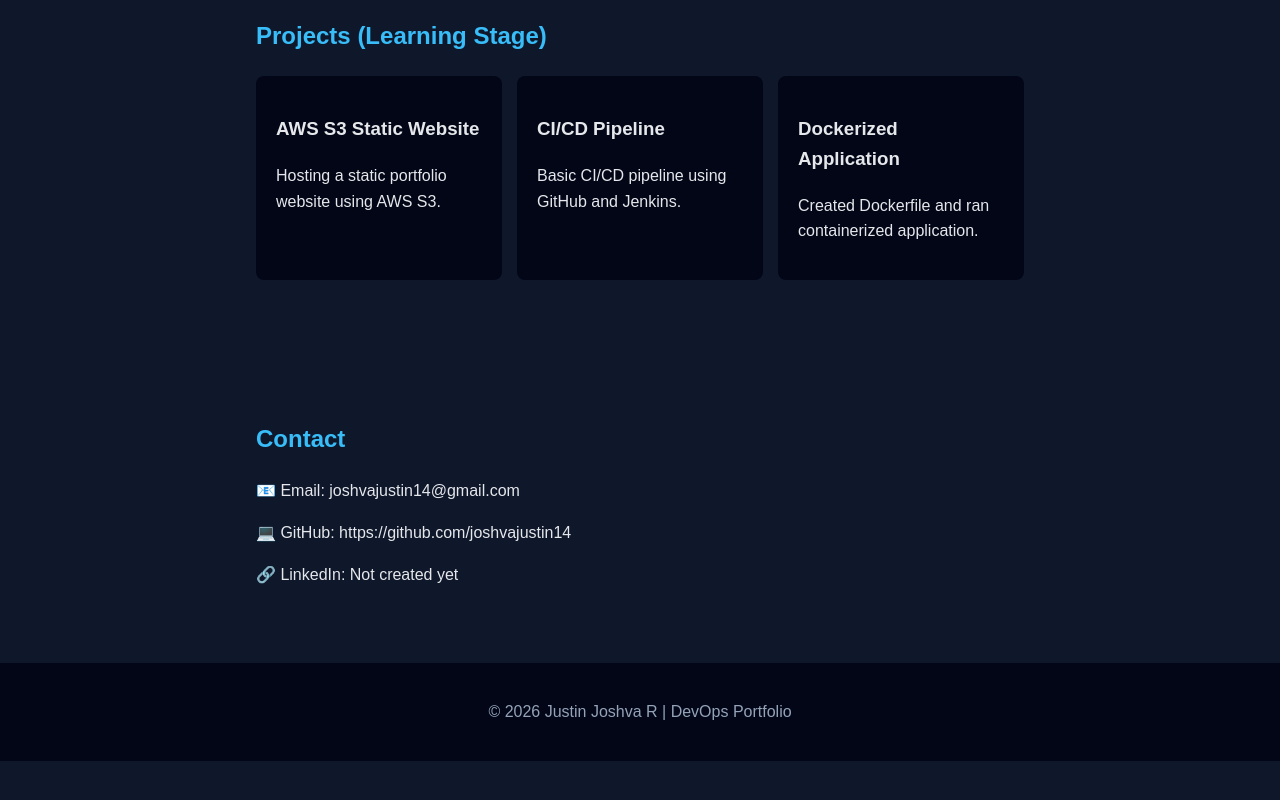
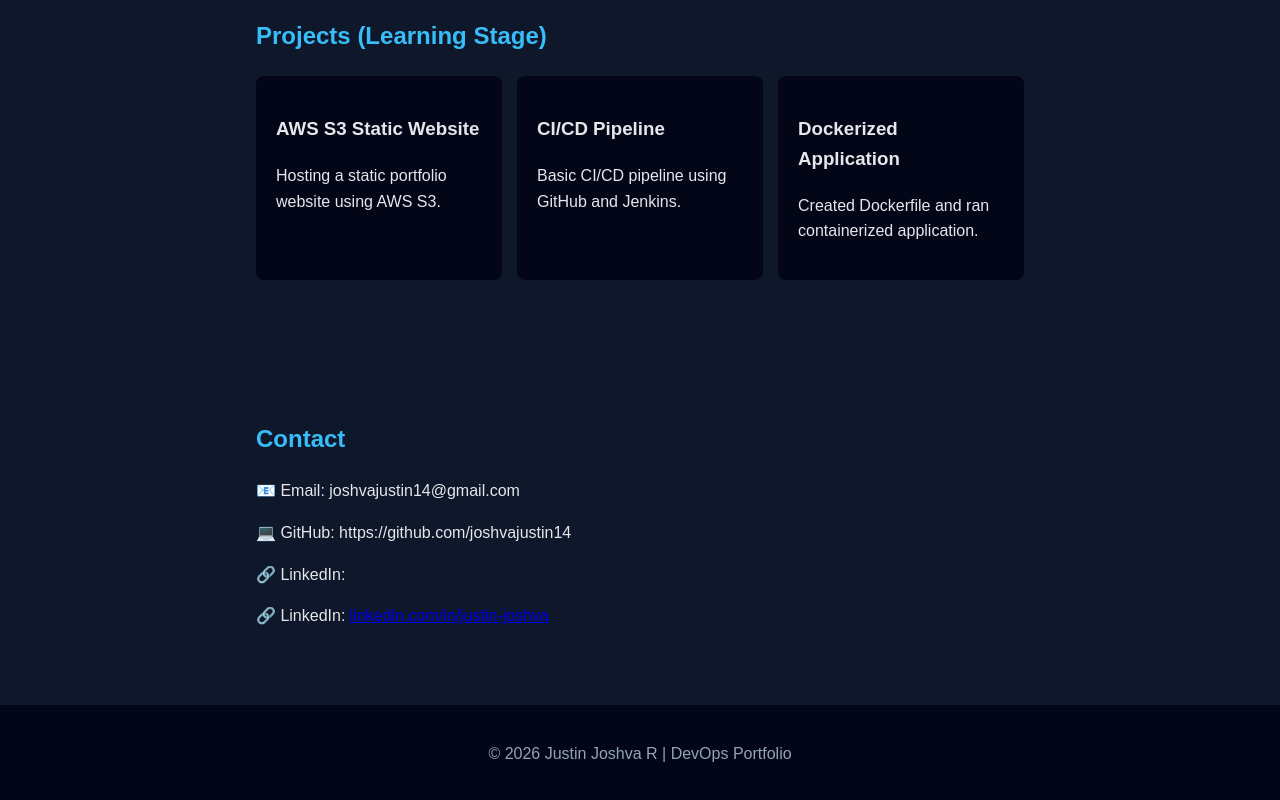
Before and after one commit to joshvajustin14/joshvajustin14.github.io, a plain HTML site: page index.html in a window 1280 px wide. Shown: the part 1054-1854 px from the top of the page. Before the commit the page ends 1815 px from the top, so only its background shows below. Drawn offline with Linux system fonts and the light colour scheme.

Commit message:
Add LinkedIn link to contact section
Updated LinkedIn contact information with a link.

```diff
--- a/index.html
+++ b/index.html
@@ -134,7 +134,12 @@ footer {
   <h2>Contact</h2>
   <p>📧 Email: joshvajustin14@gmail.com</p>
   <p>💻 GitHub: https://github.com/joshvajustin14</p>
-  <p>🔗 LinkedIn: Not created yet</p>
+  <p>🔗 LinkedIn: <p>🔗 LinkedIn:
+  <a href="https://www.linkedin.com/in/justin-joshva-6810633a9/" target="_blank">
+    linkedin.com/in/justin-joshva
+  </a>
+</p>
+
 </section>
 
 <footer>
```
